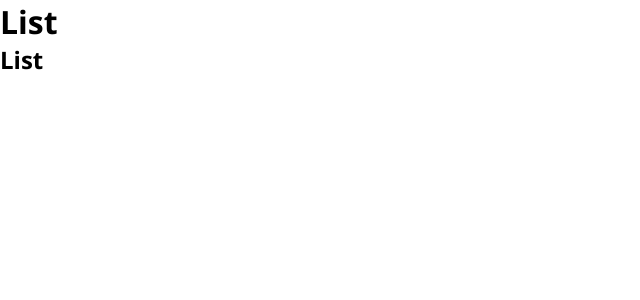
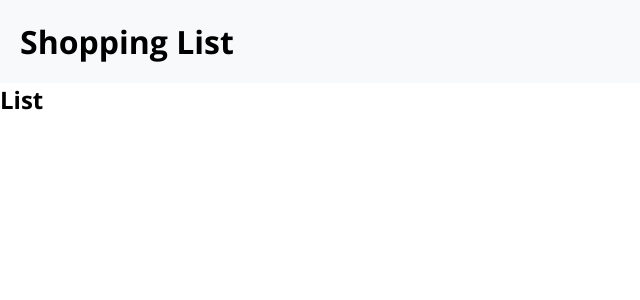
Before and after one commit to penso996/react-form, a React (Vite) app: page / in a window 1280 px wide. Shown: the top 300 px of the page, without its empty margins (0-640 px from the left). Built offline with nearby package versions, Linux system fonts and the light colour scheme; a web font is replaced by a local one.

Commit message:
added header

```diff
--- a/src/assets/page_components/Header.jsx
+++ b/src/assets/page_components/Header.jsx
@@ -2,7 +2,7 @@
 export default function Header() {
     return (
         <header>
-            <h1>List</h1>
+            <h1>Shopping List</h1>
         </header>
     );
 }
--- a/src/index.css
+++ b/src/index.css
@@ -8,3 +8,12 @@
     padding: 0;
     box-sizing: border-box;
 }
+
+/* HEADER (Header.jsx) */
+header {
+    background-color: rgba(248, 249, 250, 255);
+}
+
+header h1 {
+    padding: 20px;
+}
```
